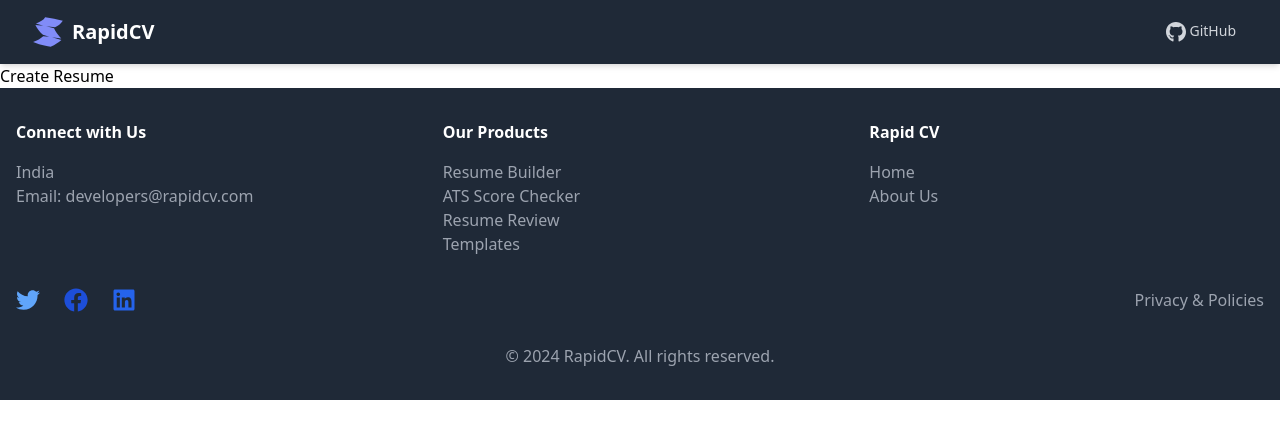
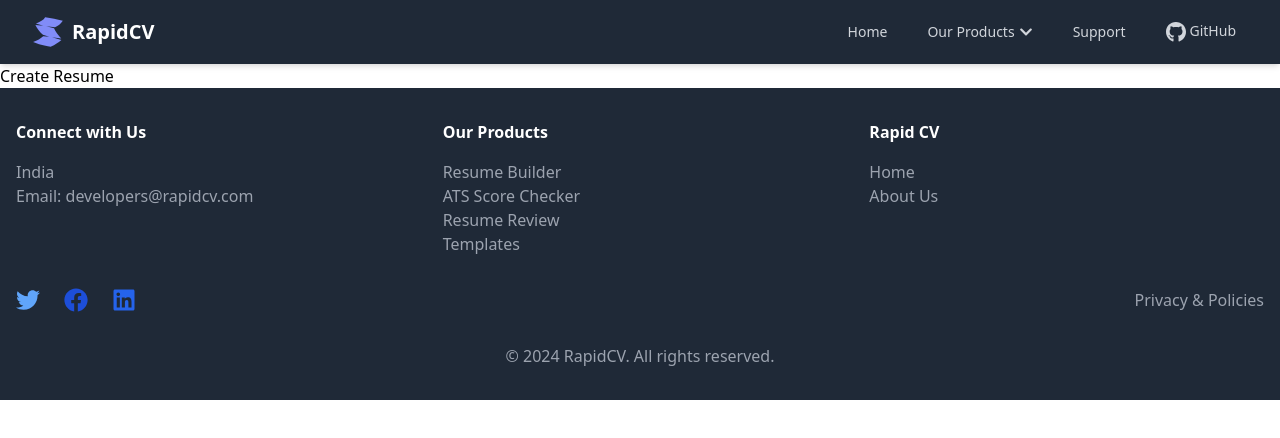
Before and after one commit to RapidCV/RapidCV, a React (Vite) app in the folder Frontend/: page /home in a window 1280 px wide. Shown: the top 438 px of the page. Built offline with nearby package versions, Linux system fonts and the light colour scheme.

Commit message:
Added Support Page, Finished navbar

```diff
--- a/Frontend/src/App.tsx
+++ b/Frontend/src/App.tsx
@@ -2,7 +2,7 @@
 import pages from "./pages/pages";
 
 
-const { Home, Templates, Atschecker, ResumeBuilder, Resumereview, About  } = pages;
+const { Home, Templates, Atschecker, ResumeBuilder, Resumereview, About, Support  } = pages;
 
 function App(): JSX.Element {
   return (
@@ -15,6 +15,7 @@
         <Route path="/resumebuilder" element={<ResumeBuilder />} />
         <Route path="/resumereview" element={<Resumereview />} />
         <Route path="/about" element={<About />} />
+        <Route path="/support" element={<Support />} />
       </Routes>
     </Router>
   );
--- a/Frontend/src/components/Navbar.tsx
+++ b/Frontend/src/components/Navbar.tsx
@@ -1,31 +1,122 @@
-import { Link } from 'react-router-dom'
+import { Link, useLocation } from 'react-router-dom';
 import { FaGithub } from "react-icons/fa";
 import { GiFoldedPaper } from "react-icons/gi";
+import { useState } from 'react';
+import { FaChevronDown } from 'react-icons/fa';
 
 export default function Navbar() {
-    return (
+  const [dropdownOpen, setDropdownOpen] = useState(false);
+  const location = useLocation();
+
+  const toggleDropdown = () => {
+    setDropdownOpen(!dropdownOpen);
+  };
+
+  const closeDropdown = () => {
+    setDropdownOpen(false);
+  };
+
+  return (
     <nav className="bg-gray-800 shadow-md">
       <div className="max-w-7xl mx-auto px-4 sm:px-6 lg:px-8">
         <div className="flex justify-between h-16">
+          {/* Logo Section */}
           <div className="flex items-center">
             <Link to="/" className="flex-shrink-0 flex items-center">
               <GiFoldedPaper className="h-8 w-8 text-indigo-400" />
               <span className="ml-2 text-xl font-bold text-white">RapidCV</span>
             </Link>
           </div>
-          <div className="hidden sm:ml-6 sm:flex sm:items-center">
+
+          {/* Navigation Links */}
+          <div className="flex items-center space-x-4">
+            {/* Home Button */}
+            <Link
+              to="/"
+              className={`px-3 py-2 rounded-md text-sm font-medium ${
+                location.pathname === "/" ? "font-bold text-white" : "text-gray-300"
+              } hover:font-bold hover:text-white`}
+            >
+              Home
+            </Link>
+
+            {/* Our Products Dropdown */}
+            <div className="relative">
+              <button
+                onClick={toggleDropdown}
+                className={`px-3 py-2 rounded-md text-sm font-medium flex items-center ${
+                  dropdownOpen ? "font-bold text-white" : "text-gray-300"
+                } hover:font-bold hover:text-white`}
+              >
+                Our Products
+                <FaChevronDown className="ml-1" />
+              </button>
+              {dropdownOpen && (
+                <div
+                  onMouseLeave={closeDropdown}
+                  className="absolute mt-2 w-48 rounded-md shadow-lg bg-white z-10"
+                >
+                  <ul className="py-1 text-gray-700">
+                    <li>
+                      <Link
+                        to="/resumebuilder"
+                        className="block px-4 py-2 text-sm hover:underline"
+                      >
+                        Resume Builder
+                      </Link>
+                    </li>
+                    <li>
+                      <Link
+                        to="/atschecker"
+                        className="block px-4 py-2 text-sm hover:underline"
+                      >
+                        ATS Score Checker
+                      </Link>
+                    </li>
+                    <li>
+                      <Link
+                        to="/resumereview"
+                        className="block px-4 py-2 text-sm hover:underline"
+                      >
+                        Resume Review
+                      </Link>
+                    </li>
+                    <li>
+                      <Link
+                        to="/templates"
+                        className="block px-4 py-2 text-sm hover:underline"
+                      >
+                        Templates
+                      </Link>
+                    </li>
+                  </ul>
+                </div>
+              )}
+            </div>
+
+            {/* Support Button */}
+            <Link
+              to="/support"
+              className={`px-3 py-2 rounded-md text-sm font-medium ${
+                location.pathname === "/support" ? "font-bold text-white" : "text-gray-300"
+              } hover:font-bold hover:text-white`}
+            >
+              Support
+            </Link>
+
+            {/* GitHub Link */}
             <a
               href="https://github.com/RapidCV/RapidCV"
               target="_blank"
               rel="noopener noreferrer"
               className="ml-4 px-3 py-2 rounded-md text-sm font-medium text-gray-300 hover:text-white hover:bg-gray-700"
             >
-              <FaGithub  className="h-6 w-5 inline-block mr-1"/>
+              <FaGithub className="h-6 w-5 inline-block mr-1" />
               GitHub
             </a>
           </div>
         </div>
       </div>
     </nav>
-  )
-};
+  );
+}
--- /dev/null
+++ b/Frontend/src/pages/Support.tsx
@@ -0,0 +1,9 @@
+import Layout from "../components/Layout";
+
+function Support(){
+    return <Layout>
+        <h1>Contact Us</h1>
+    </Layout>
+}
+
+export default Support;
--- a/Frontend/src/pages/pages.ts
+++ b/Frontend/src/pages/pages.ts
@@ -4,6 +4,7 @@
 import ResumeBuilder from "./ResumeBuilder";
 import Resumereview from "./Resumereview";
 import About from "./About";
+import Support from "./Support";
 
 const pages: { [key: string]: React.ComponentType } = {
     Home,
@@ -12,6 +13,7 @@
     ResumeBuilder,
     Resumereview,
     About,
+    Support,
 };
 
 export default pages;
```
